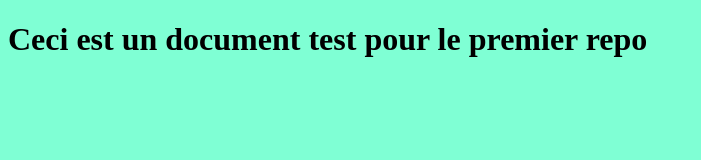
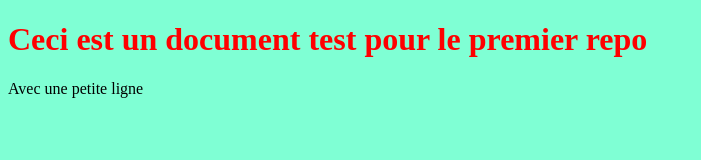
Before and after one commit to PhillipTrouble/repoTEST, a plain HTML site: page index.html in a window 1280 px wide. Shown: the whole page, without its empty margins (0-701 px from the left). Drawn offline with Linux system fonts and the light colour scheme.

Commit message:
ajout propriétés css

```diff
--- a/index.html
+++ b/index.html
@@ -7,9 +7,11 @@
     <title>Document repoTEST</title>
 
     <link rel="stylesheet" href="style.css">
+
 </head>
 <body>
      <h1>Ceci est un document test pour le premier repo</h1>
+     <p>Avec une petite ligne</p>
 
 </body>
 </html>
--- a/style.css
+++ b/style.css
@@ -3,3 +3,7 @@
 body{
     background-color: aquamarine;
 }
+
+h1{
+    color: red;
+}
```
Also changed, not shown: toto.html (added, +12 -0 lines).
